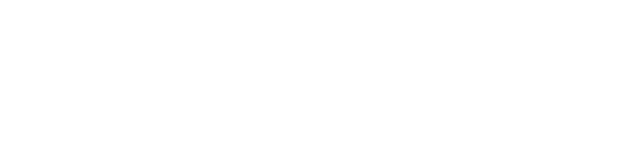
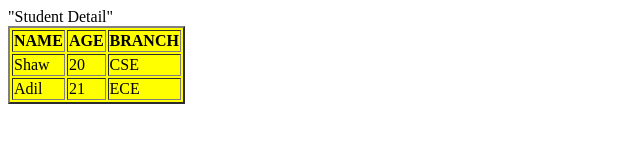
Before and after one commit to acciojob/table-practise-kareenap55, a website: page main.html in a window 1280 px wide. Shown: the whole page, without its empty margins (0-640 px from the left). Drawn offline with Linux system fonts and the light colour scheme.

Commit message:
created a submission

```diff
--- a/main.html
+++ b/main.html
@@ -8,6 +8,25 @@
 
 <body>
 	<!-- the entire body must be written by student -->
+
+		<caption> "Student Detail"</caption>
+
+	<table border = "2" bgcolor="Yellow">
+		<tr>
+			<th>NAME</th>
+			<th>AGE</th>
+			<th>BRANCH</th>
+		</tr>
+		<tr>
+			<td>Shaw</td>
+			<td>20</td>
+			<td>CSE</td>
+		</tr>
+		<tr>
+			<td>Adil</td>
+			<td>21</td>
+			<td>ECE</td>
+		</tr>
     <script type="text/javascript" src="./script.js">
 </script>
 
```
